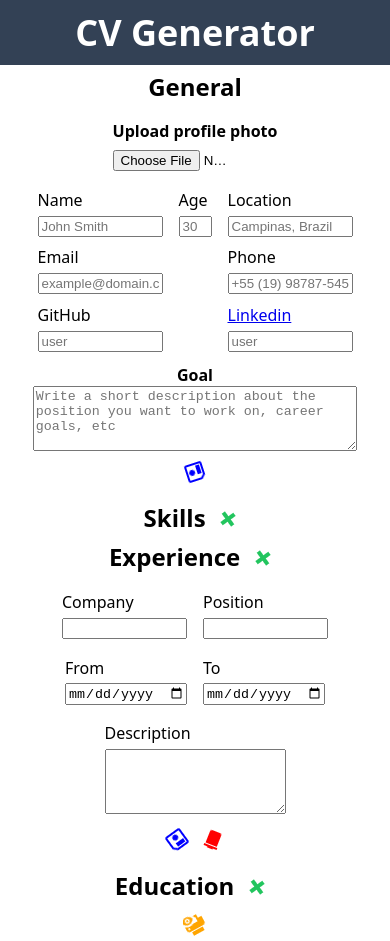
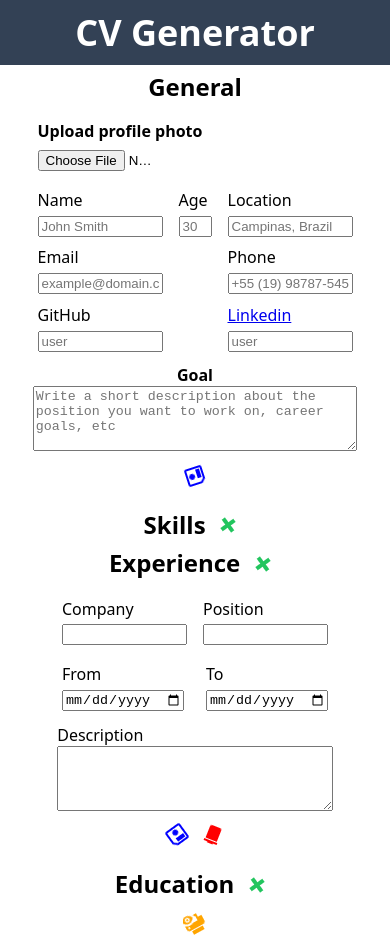
Before and after one commit to giovanniPepi/cv-project, a React (Create React App) app: page / in a window 390 px wide. Both pictures are taken after a click on the button 263 px from the left and 559 px from the top of the page. Built offline with nearby package versions, Linux system fonts and the light colour scheme.

Commit message:
Remove media queries, update layout for input screen

```diff
--- a/src/components/Experience.js
+++ b/src/components/Experience.js
@@ -94,8 +94,7 @@ class Experience extends Component {
           </label>
         </div>
 
-        <div className="innerFormDiv">
-          <label htmlFor="description">
+        <div className="labelAbout">
           <p>Description</p>
           <textarea
             type="text"
@@ -104,8 +103,8 @@ class Experience extends Component {
             value={description}
             onChange={this.handleChange}
           />
-          </label>
         </div>
+
         <div className="btnContainer">
           <button className="formBtn experienceBtn" type="submit">
             <SaveBtn />
--- a/src/styles/App.css
+++ b/src/styles/App.css
@@ -89,15 +89,12 @@ h2 {
 .experienceForm,
 .educationForm {
   display: flex;
+  align-self: center;
   flex-direction: column;
   justify-content: center;
   align-items: center;
   gap: var(--innerGap);
   padding: var(--outerPadding);
-}
-.personalForm {
-  align-items: center;
-  align-self: center;
 }
 .skillForm {
   flex-direction: row;
@@ -109,7 +106,7 @@ h2 {
   align-content: space-between;
   gap: var(--outerGap);
   padding: var(--miniPadding);
-  /*   min-width: 45vw; */
+  align-self: stretch;
 }
 label {
   display: flex;
@@ -120,23 +117,14 @@ label {
 }
 .btnContainer {
   display: flex;
+  padding: 0.2rem;
 }
 
-@media screen and (min-width: 1060px) {
-  .skillForm {
-    flex-direction: row;
-  }
-  .skillsbtncontainer {
-    align-self: flex-end;
-  }
+.skillForm {
+  flex-direction: column;
 }
-@media screen and (max-width: 1060px) {
-  .skillForm {
-    flex-direction: column;
-  }
-  .skillsbtncontainer {
-    align-self: center;
-  }
+.skillsbtncontainer {
+  align-self: center;
 }
 
 .addBtn {
@@ -199,10 +187,3 @@ label {
 #ageInpt {
   max-width: 25px;
 }
-
-/*Forces it to stay the same size as the div on mobile/PC*/
-/* #nameInpt,
-#locationInpt {
-  max-width: clamp(88px, 160px, 20vw);
-}
- */
```
Lines whose indentation alone changed are shown as unchanged.
